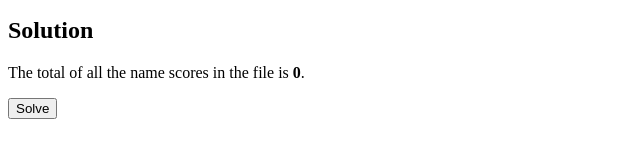
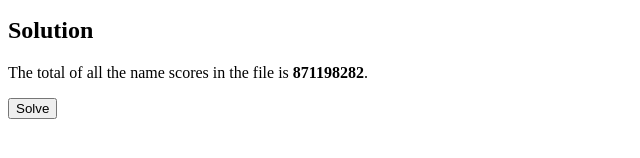
Before and after one commit to mcampo2/project-euler, a website: page problems/022.html in a window 1280 px wide. Both pictures are taken after a click on the button "Solve". Shown: the part 324-482 px from the top of the page, 0-640 px from the left. Drawn offline with Linux system fonts and the light colour scheme.

Commit message:
Solved Problem 22

```diff
--- a/problems/022.html
+++ b/problems/022.html
@@ -19,7 +19,7 @@
     <h1>Names Scores</h1>
     <div>
         <h2>Problem</h2>
-        <p>Using <a href="./names.txt">names.txt</a> (right click and 'Save
+        <p>Using <a href="./0022_names.txt">names.txt</a> (right click and 'Save
            Link/Target As...'), a 46K text file containing over five-thousand
            first names, begin by sorting it into alphabetical order. Then
            working out the alphabetical value for each name, multiply this value
@@ -36,8 +36,25 @@
         <button id="solve">Solve</button>
     </div>
     <script>
-        function solve() {
-            answer = 0;
+        async function solve() {
+            let answer = 0;
+
+            // read file
+            const file = response = await fetch('0022_names.txt');
+            let names = response.ok ? await response.text() : '';
+            // split file
+            names = names.split(',').map(name => name.replace(/"/g, ''));
+            // sort file
+            names = names.sort();
+
+            // calculate score
+            for (let i = 0; i < names.length; i++) {
+                let name = names[i];
+                let score = 0;
+                for (let j = 0; j < name.length; j++) {
+                    score += name.charCodeAt(j) - 64;
+                } answer += score * (i + 1);
+            }
 
             document.getElementById("solution").textContent = answer;
         }
```
Also changed, not shown: index.html (+1 -1 lines).
